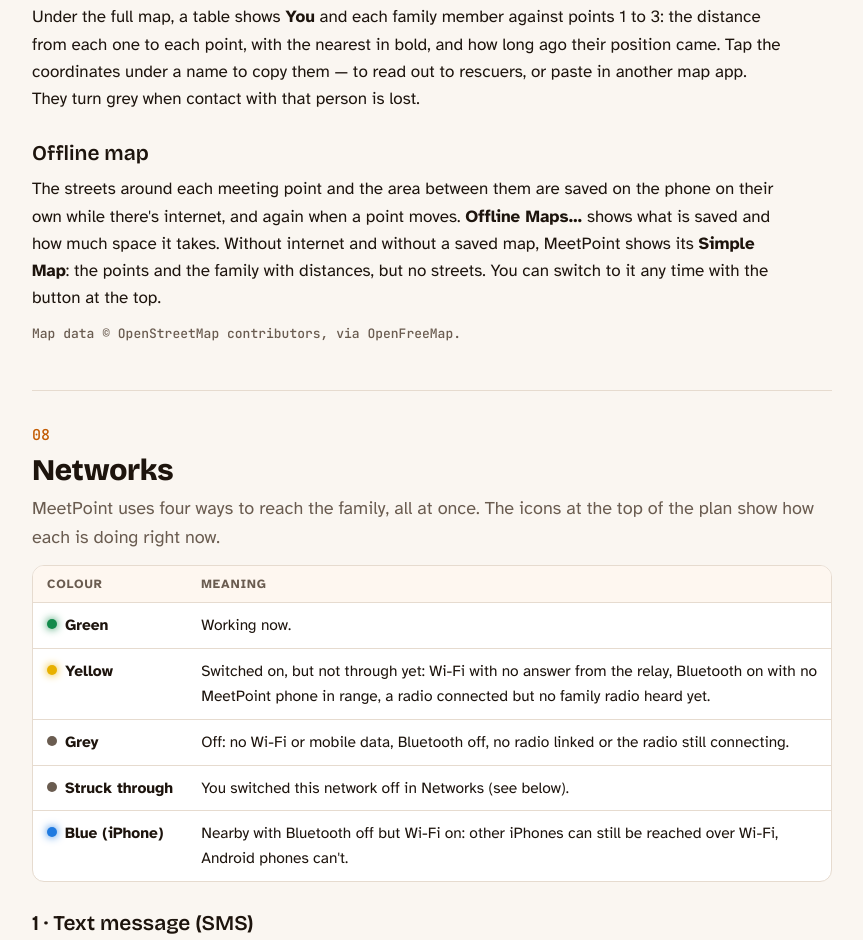
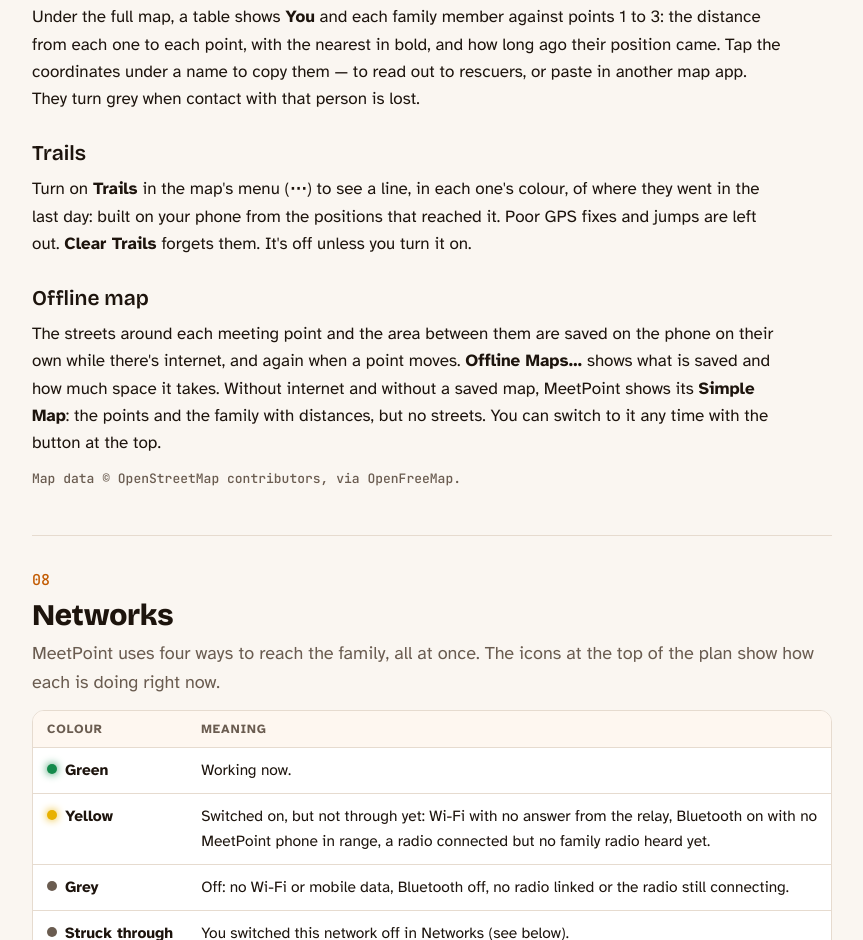
Before and after one commit to meetpoint-family/meetpoint-family.github.io, a plain HTML site: page manual/index.html in a window 1280 px wide. Shown: the part 7290-8230 px from the top of the page, without its empty margins (342-1205 px from the left). Drawn offline with Linux system fonts and the light colour scheme.

Commit message:
Manual and home: Trails on the map (MeetPoint 1.0.3)
Co-Authored-By: Claude Opus 5.5 <noreply@anthropic.com>

```diff
--- a/manual/index.html
+++ b/manual/index.html
@@ -374,6 +374,8 @@ html { scroll-padding-top: 64px; }
       <p>People at a meeting point sit as small dots on the edge of its circle. People together somewhere else show as their dots side by side. A red ring around someone's dot means they need help, a green one that they're OK.</p>
       <h3>Distances</h3>
       <p>Under the full map, a table shows <strong>You</strong> and each family member against points 1 to 3: the distance from each one to each point, with the nearest in bold, and how long ago their position came. Tap the coordinates under a name to copy them — to read out to rescuers, or paste in another map app. They turn grey when contact with that person is lost.</p>
+      <h3>Trails</h3>
+      <p>Turn on <strong>Trails</strong> in the map's menu (<strong>⋯</strong>) to see a line, in each one's colour, of where they went in the last day: built on your phone from the positions that reached it. Poor GPS fixes and jumps are left out. <strong>Clear Trails</strong> forgets them. It's off unless you turn it on.</p>
       <h3>Offline map</h3>
       <p>The streets around each meeting point and the area between them are saved on the phone on their own while there's internet, and again when a point moves. <strong>Offline Maps…</strong> shows what is saved and how much space it takes. Without internet and without a saved map, MeetPoint shows its <strong>Simple Map</strong>: the points and the family with distances, but no streets. You can switch to it any time with the button at the top.</p>
       <p class="small">Map data © OpenStreetMap contributors, via OpenFreeMap.</p>
```
Also changed, not shown: index.html (+1 -1 lines).
